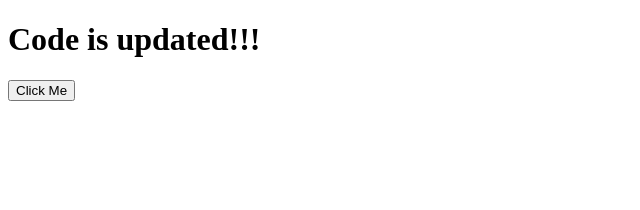
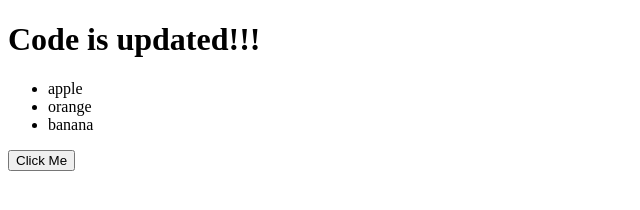
Before and after one commit to hungbui7690/webpack-lessons, a plain HTML site: page playground/index.html in a window 1280 px wide. Both pictures are taken after a click on the button "Click Me". Shown: the whole page, without its empty margins (0-640 px from the left). Drawn offline with nearby package versions, Linux system fonts and the light colour scheme.

Commit message:
Basic Setup P3

```diff
--- a/playground/index.html
+++ b/playground/index.html
@@ -8,6 +8,7 @@
   </head>
   <body>
     <h1 id="header">First Webpack Application</h1>
+    <ul id="shopping-list"></ul>
 
     <button onclick="buttonClick()">Click Me</button>
 
--- a/playground/index.js
+++ b/playground/index.js
@@ -1,13 +1,20 @@
 /*
-  Basic HTML Javascript Setup P2
-  - install lodash
-    > docs > cdn copies
-    > after setup, go to network tab > we will see lodash.js though we don't use it
-
+  Basic HTML Javascript Setup P3
+  - add ul in html
 
 */
 
 function buttonClick() {
   const element = document.querySelector('#header')
   element.textContent = 'Code is updated!!!'
+
+  // (***)
+  const listItems = ['apple', 'orange', 'banana']
+  const ul = document.querySelector('#shopping-list')
+
+  _.forEach(listItems, (item) => {
+    const newEl = document.createElement('li')
+    newEl.textContent = item
+    ul.append(newEl)
+  })
 }
```
